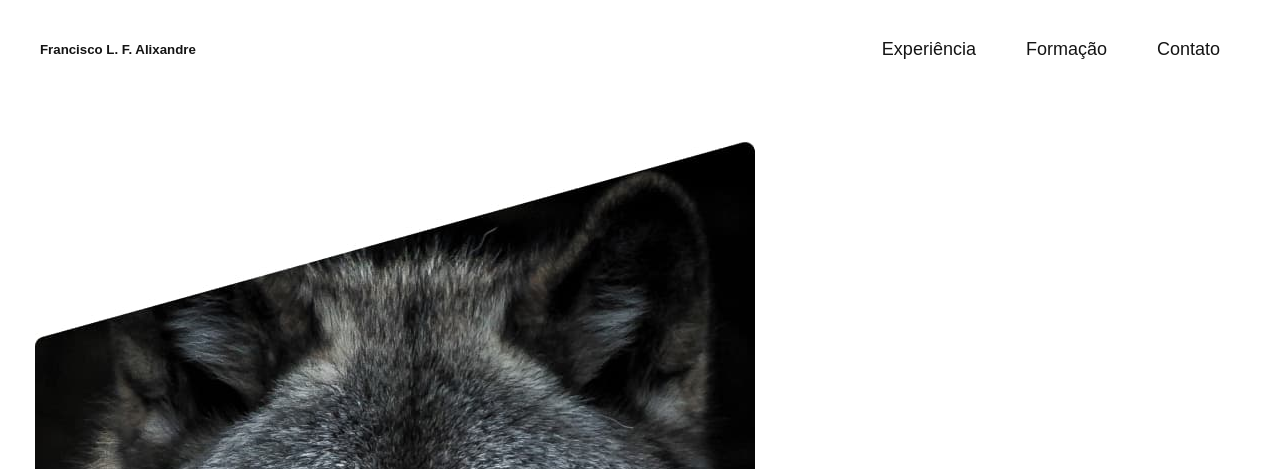
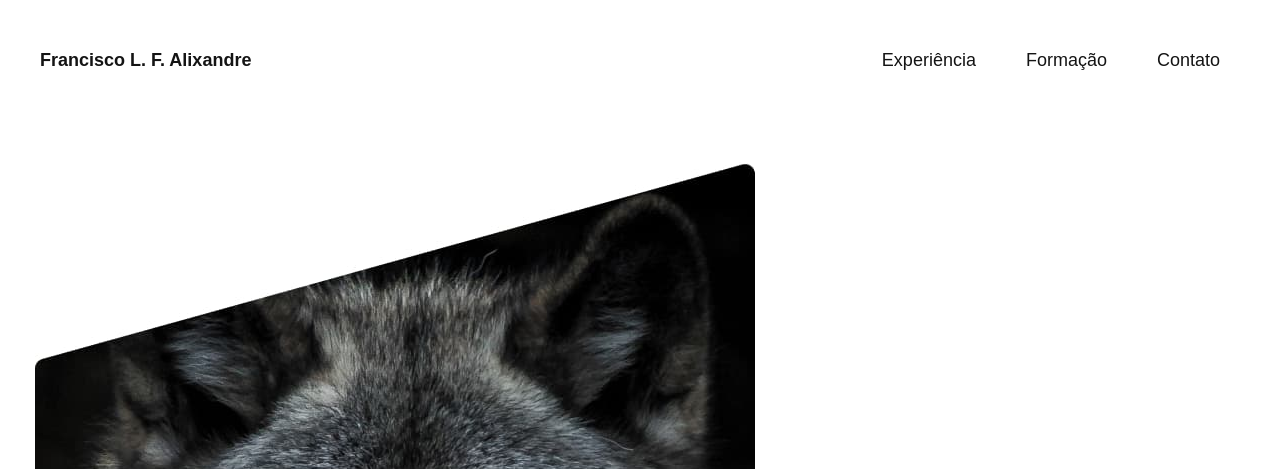
Before and after one commit to FranciscoCod3/FranciscoCod3.github.io, a plain HTML site: page index.html in a window 1280 px wide. Shown: the top 469 px of the page. Drawn offline with Linux system fonts and the light colour scheme.

Commit message:
Update header.css

```diff
--- a/header.css
+++ b/header.css
@@ -8,6 +8,9 @@
 
 }
 
+.nome{
+    font-size: 1.125rem;
+}
 .header-menu{
     display: flex;
     flex-wrap: wrap;
```
